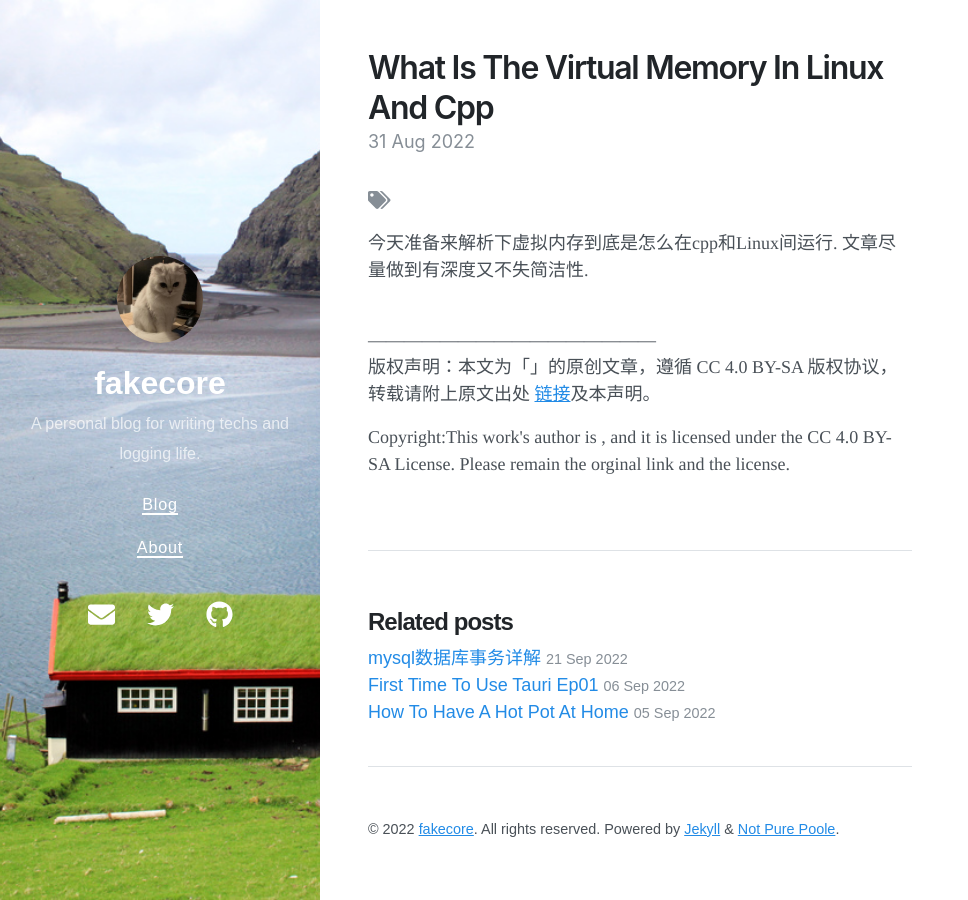
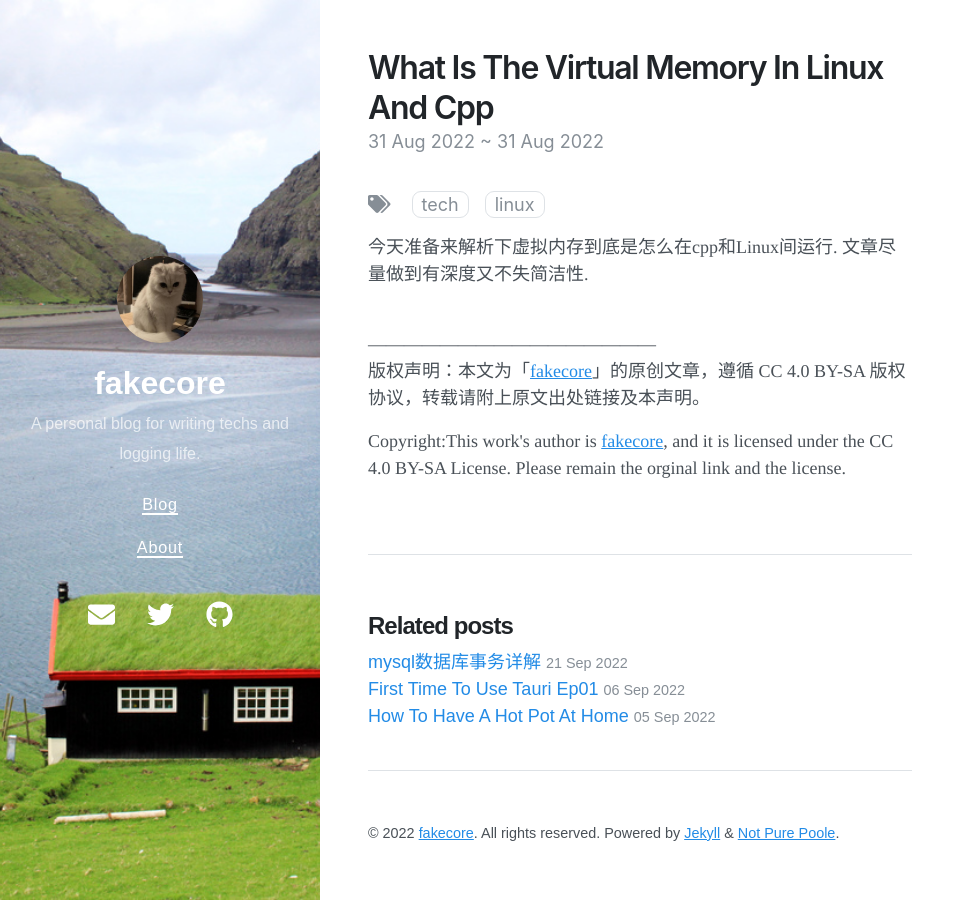
Before and after one commit to fakecore/fakecore.github.io, a Jekyll site: the page built from _posts/2022-08-31-what-is-the-virtual-memory-in-linux-and-cpp.md, in a window 1280 px wide. Shown: the whole page, without its empty margins (0-968 px from the left). Built offline with Jekyll 4.4.1, drawn with Linux system fonts in a browser that asks for light colours; nearby versions of some CDN libraries; our own code applies the rules of GitHub Pages for plain Markdown files; comment, search, counter and statistics services are not loaded.

```diff
--- a/_layouts/post.html
+++ b/_layouts/post.html
@@ -38,9 +38,15 @@ layout: default
   </br>
   ————————————————
   </br>
-  {% if post.author != empty and post.author != site.author.name %}
-    <p>版权声明：本文为「<a href="{{ post.author_url }}">{{ post.author }}</a>」的原创文章，遵循 CC 4.0 BY-SA 版权协议，转载请附上原文出处 <a href="{{ post.article_link }}">链接</a>及本声明。</p>
-    <p>Copyright:This work's author is <a href="{{ post.author_url }}">{{ post.author }}</a>, and it is licensed under the CC 4.0 BY-SA License.
+  {% if page.author != null and page.author != empty and  page.author != site.author.name %}
+    <p>版权声明：本文为
+    {% if page.author_url != null  %}
+      「<a href="{{ page.author_url }}">{{ page.author }}</a>」
+    {% else %}
+      「{{ page.author }}」
+    {% endif %}
+      的原创文章，遵循 CC 4.0 BY-SA 版权协议，转载请附上原文出处 <a href="{{ page.article_link }}">链接</a>及本声明。</p>
+    <p>Copyright:This work's author is <a href="{{ page.author_url }}">{{ page.author }}</a>, and it is licensed under the CC 4.0 BY-SA License.
     Please remain the orginal link and the license.</p>
   {% else %}
     <p>版权声明：本文为「<a href="{{ site.author.url }}">{{ site.author.name }}</a>」的原创文章，遵循 CC 4.0 BY-SA 版权协议，转载请附上原文出处链接及本声明。</p>
--- a/_posts/2022-08-31-what-is-the-virtual-memory-in-linux-and-cpp.md
+++ b/_posts/2022-08-31-what-is-the-virtual-memory-in-linux-and-cpp.md
@@ -1 +1,10 @@
+---
+layout: post
+title:
+date: 2022-08-31 12:00:00 +0800
+last_modified_at: 2022-08-31 12:00:00 +0800
+tags: [tech, Linux]
+author:
+author_url:
+---
 今天准备来解析下虚拟内存到底是怎么在cpp和Linux间运行. 文章尽量做到有深度又不失简洁性.
```
Also changed, not shown: _posts/2022-08-31-Gossip-protocol.md (+1 -0 lines), _posts/2022-09-01-how-the-encoode-system-works.md (+9 -0 lines), _posts/2022-09-05-how-to-have-a-hot-pot-at-home.md (+9 -0 lines), _posts/2022-09-06-First-time-to-use-tauri-ep01.md (+10 -0 lines), _posts/2022-09-21-mysql数据库事务详解.md (+1 -0 lines).
